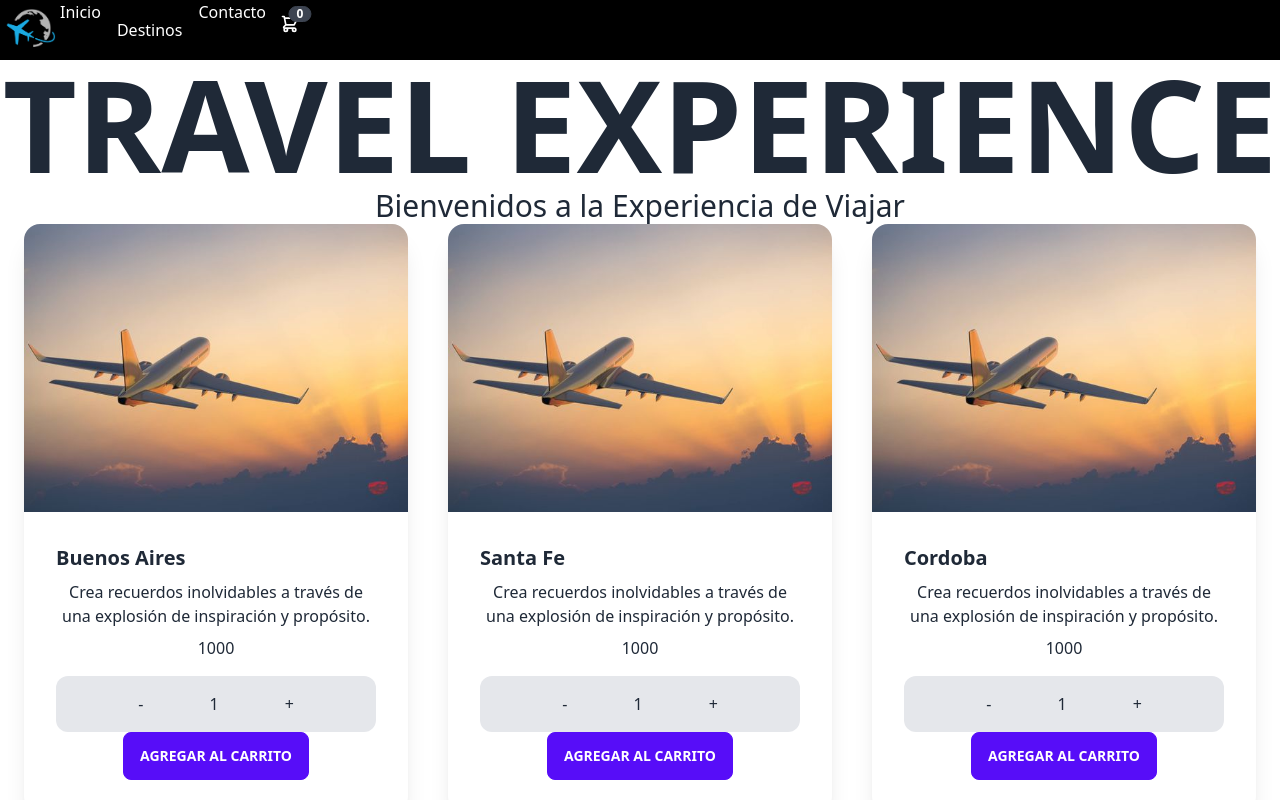
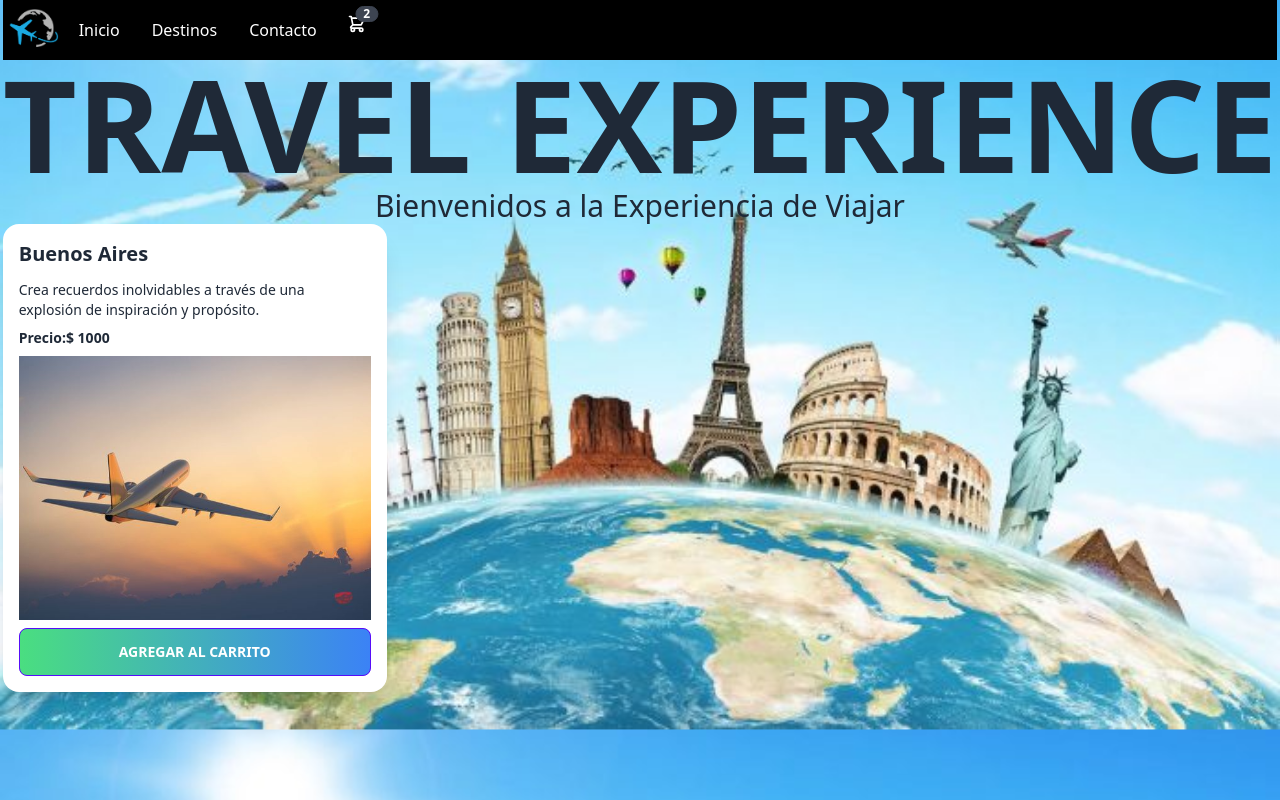
Before and after one commit to Sergiopata/travelexperience, a React (Create React App) app: page /Item/1 in a window 1280 px wide. Shown: the top 800 px of the page. Built offline with nearby package versions, Linux system fonts and the light colour scheme.

Commit message:
Add Detail

```diff
--- a/package.json
+++ b/package.json
@@ -12,6 +12,7 @@
     "framer-motion": "^6.2.10",
     "react": "^18.0.0",
     "react-dom": "^18.0.0",
+    "react-router-dom": "^6.3.0",
     "react-scripts": "5.0.0",
     "web-vitals": "^2.1.4"
   },
--- a/src/App.css
+++ b/src/App.css
@@ -7,8 +7,9 @@
 body{
   front-size: 18px;
   height: 600px;
-  background-image: url("");
-  background-repeat: no-repeat;
+  background-image: url("./assets/AGENCIAS-DE-TURISMO-696x467.jpg");
+  background-size: cover;
+  background-repeat: repeat;
   background-size: 100%;
   background-position: center;
   display: flex;
--- a/src/App.js
+++ b/src/App.js
@@ -1,7 +1,11 @@
+/* eslint-disable no-unused-vars */
 import './App.css';
 import NavBar from './components/NavBar';
 import Footer from './components/Footer';
 import ItemListContainer from './components/ItemListContainer';
+import { BrowserRouter, Routes, Route } from 'react-router-dom';
+import ItemDetail from './components/ItemDetail';
+
 
 function App() {
 
@@ -11,16 +15,25 @@
     }
 
   return (
+    <BrowserRouter>
+    <NavBar/>
+
     <div className="App">
-      <NavBar/>
         <h1 className="text-9xl font-black text-center">TRAVEL EXPERIENCE</h1>
         <h2 className= {styles.header}>Bienvenidos a la Experiencia de Viajar</h2>
 
-      <ItemListContainer />
-      <Footer />
-
     </div>
 
+      <Routes>
+
+      <Route path= '/' element= {<ItemListContainer />}></Route>
+      <Route path= '/Item/:itemId' element= {<ItemDetail/>}></Route>
+      <Route></Route>
+
+
+    </Routes>
+    <Footer />
+    </BrowserRouter>
   );
 
 }
--- a/src/components/CartWidget.js
+++ b/src/components/CartWidget.js
@@ -3,7 +3,7 @@
     <label tabindex="0" class="btn btn-ghost btn-circle">
     <div class="indicator">
       <svg xmlns="http://www.w3.org/2000/svg" class="h-5 w-5" fill="none" viewBox="0 0 24 24" stroke="currentColor"><path stroke-linecap="round" stroke-linejoin="round" stroke-width="2" d="M3 3h2l.4 2M7 13h10l4-8H5.4M7 13L5.4 5M7 13l-2.293 2.293c-.63.63-.184 1.707.707 1.707H17m0 0a2 2 0 100 4 2 2 0 000-4zm-8 2a2 2 0 11-4 0 2 2 0 014 0z" /></svg>
-      <span class="badge badge-sm indicator-item ">0</span>
+      <span class="badge badge-sm indicator-item ">2</span>
     </div>
 
   </label>
--- a/src/components/Item.js
+++ b/src/components/Item.js
@@ -1,8 +1,9 @@
-import Contador from "./Contador"
+import { Link } from "react-router-dom";
+import ItemCount from "./ItemCount"
 
 const Item = ( props ) => {
 console.log(props.province, "Item")
-  const {title, description, price, pictureUrl, stock} = props.province
+  const {id, title, description, price, pictureUrl, stock} = props.province
   const onAdd = (count) => {
     alert (`Se agregaron ${count} productos al carrito`)
   };
@@ -13,11 +14,11 @@
       <div className="card-body">
         <h2 className="card-title"> {title} </h2>
         <p>{description}</p>
-        <p>{price}</p>
-        <Contador stock={stock} initial={1} onAdd={onAdd}/>
-        {/* <div className="card-actions justify-end">
-          <button className="btn btn-primary">Comprar Aqui!</button>
-        </div> */}
+        <p><strong> Precio:$ {price}</strong></p>
+        <ItemCount stock={stock} initial={1} onAdd={onAdd}/>
+         <div className="card-actions justify-end">
+          <Link to={`/Item/${id}`} className="btn btn-primary bg-gradient-to-r from-green-400 to-blue-500 hover:from-pink-500 hover:to-yellow-500 ...">Ver Detalle Producto</Link>
+        </div>
       </div>
 
   </div>
--- a/src/components/Contador.js
+++ b/src/components/ItemCount.js
@@ -1,6 +1,6 @@
 import { useState } from "react";
 
-const Contador = ({stock, initial, onAdd}) => {
+const ItemCount = ({stock, initial, onAdd}) => {
 
   const [count, setCount] = useState(initial)
 
@@ -26,4 +26,4 @@
     </div>
   )
 }
-export default Contador
+export default ItemCount
--- /dev/null
+++ b/src/components/ItemDetail.js
@@ -0,0 +1,44 @@
+/* eslint-disable no-undef */
+/* eslint-disable no-unused-vars */
+import { useEffect, useState } from "react"
+import { Link, useParams } from "react-router-dom"
+import { provincesData } from "../data/provincesData"
+import Item from "./Item"
+import ItemCount from "./ItemCount"
+
+const ItemDetail = () => {
+
+  const { itemId } = useParams()
+  const [item, setItem] = useState({})
+
+  useEffect(() => {
+
+   setItem (provincesData.find ( i => i.id === itemId ) )
+
+  }, [itemId])
+
+
+
+
+  const onAdd = (count) => {
+    alert (`Se agrego producto al carrito`)
+  };
+
+
+  return (
+    <div className="card card-compact w-96 bg-base-100 shadow-xl">
+      <div className="w-full mx-auto flex flex-wrap justify-center   gap-10">
+        <div className="card-body">
+            <h2 className="card-title"> {item.title} </h2>
+            <p>{item.description}</p>
+            <p><strong> Precio:$ {item.price}</strong></p>
+            <figure><img src={item.pictureUrl} alt="Travel" /></figure>
+          <button onClick = {() => onAdd(item.count)} className="btn      btn-primary bg-gradient-to-r from-green-400 to-blue-500     hover:from-pink-500 hover:to-yellow-500 ..."> Agregar al Carrito
+          </button>
+
+        </div>
+      </div>
+    </div>
+  )
+}
+export default ItemDetail
--- /dev/null
+++ b/src/components/ItemDetailContainer.js
@@ -0,0 +1,10 @@
+import ItemDetail from "./ItemDetail"
+
+const ItemDetailContainer = () => {
+  return (
+    <div>
+      <ItemDetail />
+    </div>
+  )
+}
+export default ItemDetailContainer
--- a/src/components/ItemList.js
+++ b/src/components/ItemList.js
@@ -24,8 +24,7 @@
     })
     getProvincesPromise.then(data => setProvinces(data))
   }
-  /* console.log(provincesData, "productos")
-  console.log(provinces) */
+
   return (
     <div className="w-full mx-auto flex flex-wrap justify-center gap-10">
       {provincesData.map( p => <Item key={p.id} province={p}/>)}
--- a/src/components/NavBar.js
+++ b/src/components/NavBar.js
@@ -1,6 +1,9 @@
 import React from 'react'
 import CartWidget from './CartWidget'
 import logo from './../assets/logo.png'
+import { Link } from 'react-router-dom';
+
+
 const NavBar = () => {
 
 
@@ -10,9 +13,9 @@
     <ul className="menu menu-horizontal bg-blue">
       <div className='logo logo-6px'><img src= {logo} alt='logotipo'/>
       </div>
-      <li>Inicio</li>
+      <li><Link to={'/'}>Inicio</Link></li>
       <li>
-    <span>Destinos</span>
+    <span><Link to={'/'}>Destinos</Link></span>
     <ul className="bg-black color-white">
       <li>Litoral</li>
       <li>Cuyo</li>
@@ -21,7 +24,7 @@
       <li>Centro</li>
     </ul>
       </li>
-      <li>Contacto</li>
+      <li><Link to={'/'}>Contacto</Link></li>
       <CartWidget />
     </ul>
 
```
Also changed, not shown: 1 other file (tests, documents, lock files or other folders).
